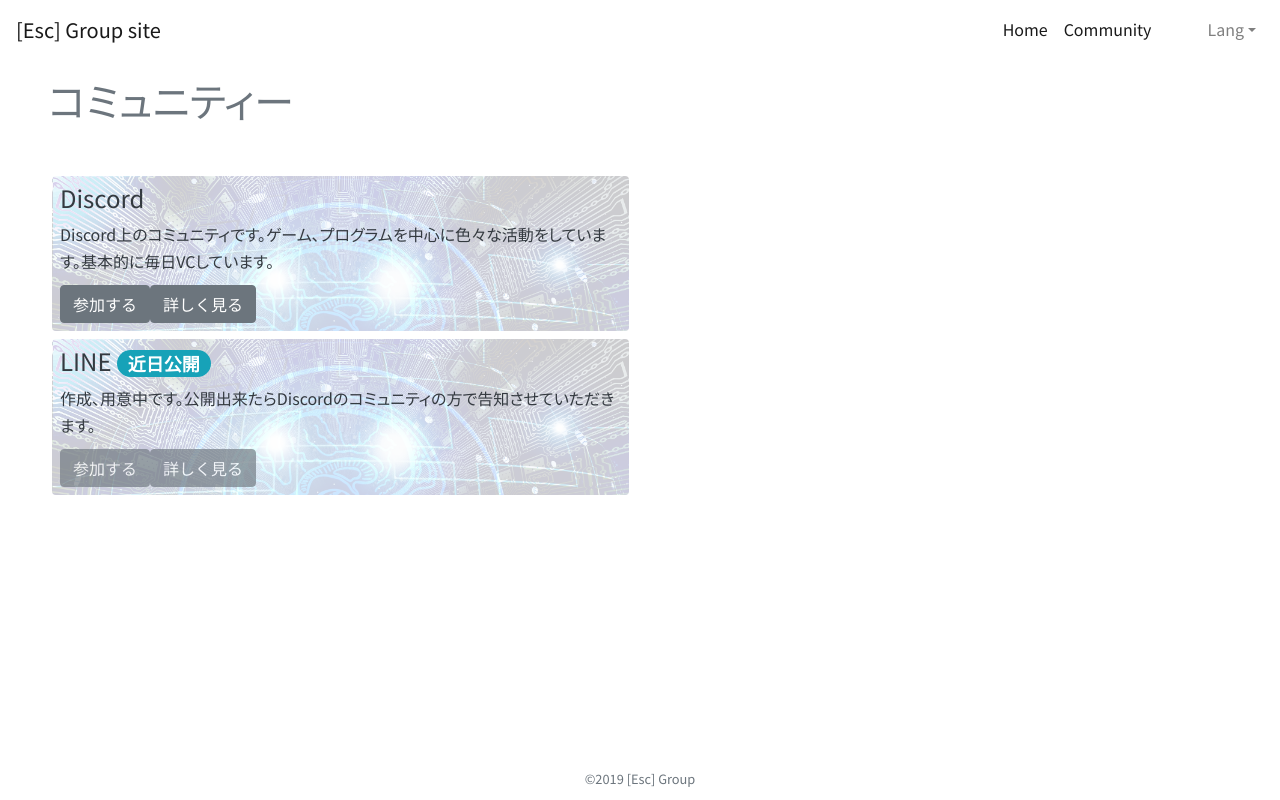
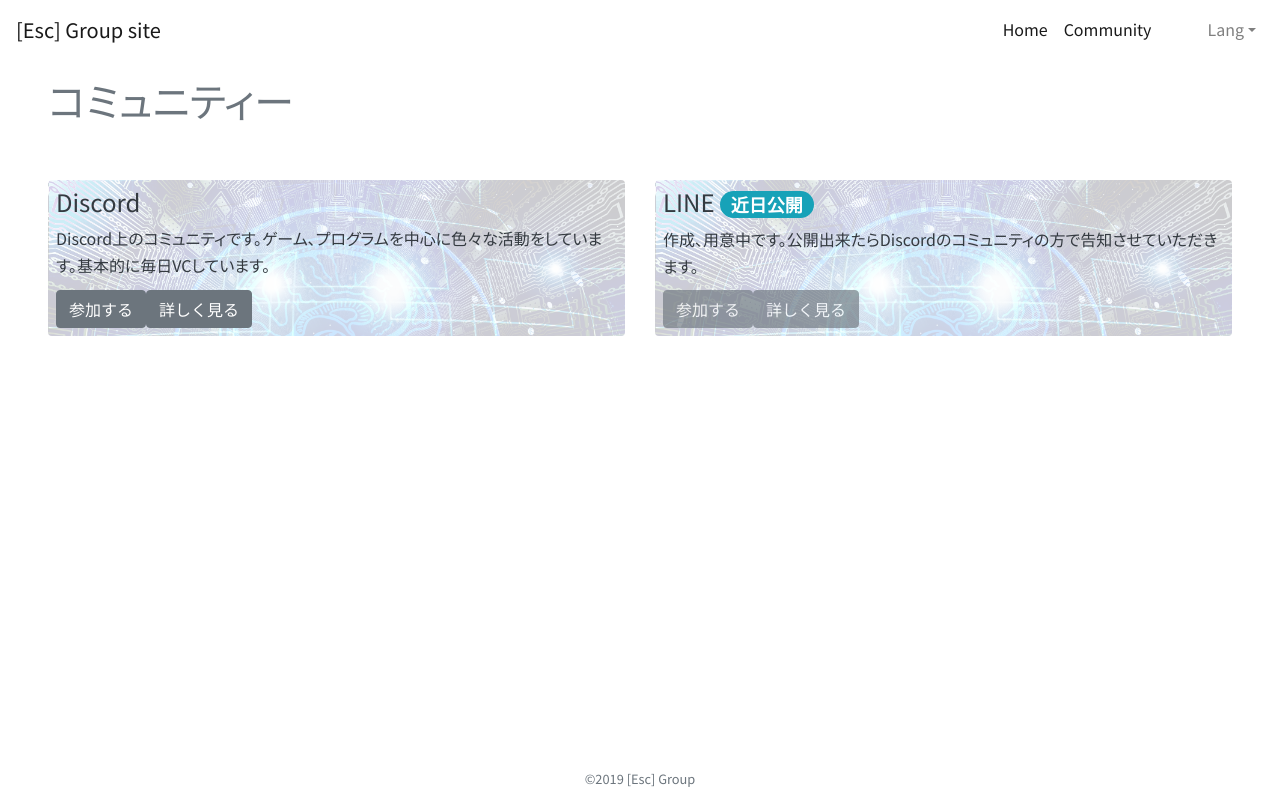
Before and after one commit to Escgroup/site-v4, a Nuxt app: page /community in a window 1280 px wide. Built offline with nearby package versions, Linux system fonts and the light colour scheme.

Commit message:
🐛 : Fix style

```diff
--- a/pages/community/index.vue
+++ b/pages/community/index.vue
@@ -6,8 +6,8 @@
                 v-for="list in lists"
                 :key="list"
                 style="position: relative;"
+                class="mt-2"
                 md="6"
-                class="m-1"
             >
                 <BgImg class="p-2 rounded" :img="path">
                     <div>
@@ -23,11 +23,9 @@
                             <b-button :disabled="list.cos">
                                 参加する
                             </b-button>
-                            <nuxt-link :to="list.link[0]" append>
-                                <b-button :disabled="list.cos">
-                                    詳しく見る
-                                </b-button>
-                            </nuxt-link>
+                            <b-button :disabled="list.cos">
+                                詳しく見る
+                            </b-button>
                         </div>
                     </div>
                 </BgImg>
@@ -50,14 +48,12 @@
                     cos: false,
                     text:
                         "Discord上のコミュニティです。ゲーム、プログラムを中心に色々な活動をしています。基本的に毎日VCしています。",
-                    link: ["discord"],
                 },
                 {
                     name: "LINE",
                     cos: true,
                     text:
                         "作成、用意中です。公開出来たらDiscordのコミュニティの方で告知させていただきます。",
-                    link: ["line"],
                 },
             ],
             path: "/img/ai-think.jpg",
```
